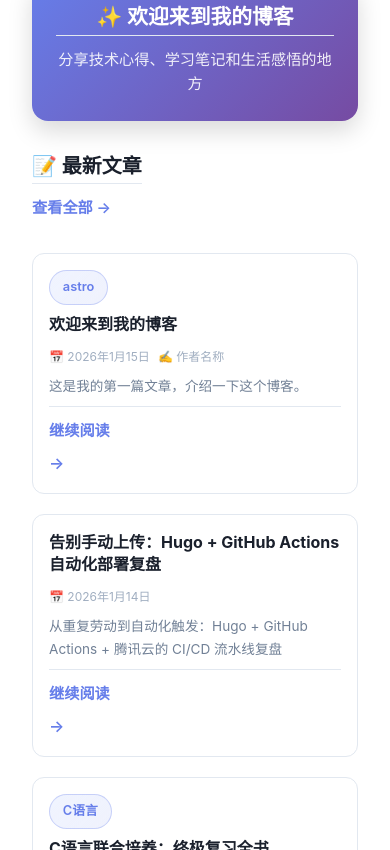
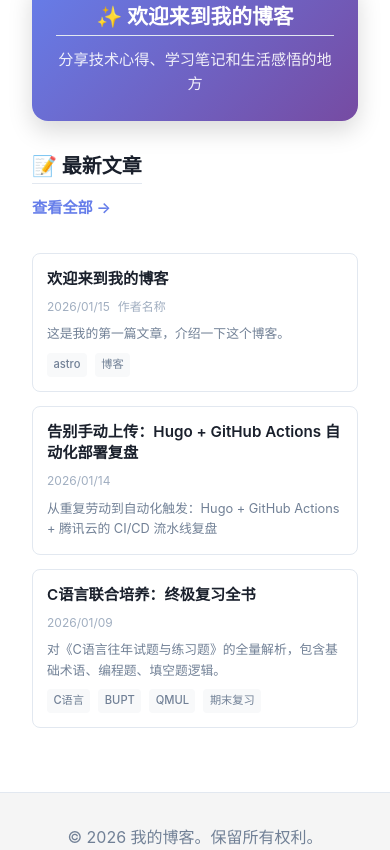
Before and after one commit to Jinchen-Yang/Cloudlay-a-theme-of-Astro, an Astro site: page / in a window 390 px wide. Shown: the part 1150-2000 px from the top of the page. Built offline with nearby package versions, Linux system fonts and the light colour scheme; Astro itself is replaced by a stand-in of ours; some packages are replaced by stand-ins of ours.

```diff
--- a/src/components/AuthorCard.astro
+++ b/src/components/AuthorCard.astro
@@ -165,6 +165,7 @@ const {
     width: 100%;
     height: 100%;
     object-fit: cover;
+    object-position: top;
     transition: transform 0.3s ease;
   }
 
--- /dev/null
+++ b/src/components/VvhanPostCard.astro
@@ -0,0 +1,235 @@
+---
+interface Props {
+  title: string;
+  description?: string;
+  slug: string;
+  date?: Date;
+  author?: string;
+  tags?: string[];
+  excerpt?: string;
+}
+
+const {
+  title,
+  description,
+  slug,
+  date,
+  author,
+  tags = []
+} = Astro.props;
+
+const excerpt = description;
+---
+
+<article class="vvhan-post-card">
+  <a href={`/blog/${slug}`} class="vvhan-post-link">
+    <div class="vvhan-post-inner">
+      <!-- 文章标题 -->
+      <h3 class="vvhan-post-title">{title}</h3>
+
+      <!-- 文章元信息 -->
+      <div class="vvhan-post-meta">
+        {date && (
+          <time class="vvhan-post-date" datetime={date.toISOString()}>
+            {date.toLocaleDateString('zh-CN', {
+              year: 'numeric',
+              month: '2-digit',
+              day: '2-digit'
+            })}
+          </time>
+        )}
+        {author && (
+          <span class="vvhan-post-author">{author}</span>
+        )}
+      </div>
+
+      <!-- 文章描述/摘要 -->
+      {excerpt && (
+        <p class="vvhan-post-excerpt">{excerpt}</p>
+      )}
+
+      <!-- 文章标签 -->
+      {tags && tags.length > 0 && (
+        <div class="vvhan-post-tags">
+          {tags.map((tag) => (
+            <span class="vvhan-post-tag">{tag}</span>
+          ))}
+        </div>
+      )}
+    </div>
+  </a>
+</article>
+
+<style>
+  /* 文章卡片 - 长方形简洁风格 */
+  .vvhan-post-card {
+    background: var(--color-bg, #ffffff);
+    border: 1px solid var(--color-border);
+    border-radius: 8px;
+    transition: all 0.2s ease;
+    overflow: hidden;
+    height: 100%;
+    display: flex;
+    flex-direction: column;
+  }
+
+  .vvhan-post-card:hover {
+    border-color: var(--color-primary);
+    box-shadow: 0 4px 12px rgba(0, 0, 0, 0.1);
+    transform: translateY(-2px);
+  }
+
+  .vvhan-post-link {
+    text-decoration: none;
+    color: inherit;
+    display: block;
+    height: 100%;
+  }
+
+  .vvhan-post-inner {
+    padding: 1.25rem;
+    display: flex;
+    flex-direction: column;
+    gap: 0.75rem;
+    height: 100%;
+  }
+
+  /* 文章标题 */
+  .vvhan-post-title {
+    font-size: 1.1rem;
+    font-weight: 600;
+    color: var(--color-text-primary);
+    margin: 0;
+    line-height: 1.4;
+    transition: color 0.2s ease;
+    display: -webkit-box;
+    -webkit-line-clamp: 2;
+    -webkit-box-orient: vertical;
+    overflow: hidden;
+  }
+
+  .vvhan-post-card:hover .vvhan-post-title {
+    color: var(--color-primary);
+  }
+
+  /* 文章元信息 */
+  .vvhan-post-meta {
+    display: flex;
+    gap: 1rem;
+    font-size: 0.8rem;
+    color: var(--color-text-muted);
+    flex-wrap: wrap;
+    align-items: center;
+  }
+
+  .vvhan-post-date,
+  .vvhan-post-author {
+    display: inline-flex;
+    align-items: center;
+    gap: 0.3rem;
+  }
+
+  /* 文章摘要 */
+  .vvhan-post-excerpt {
+    color: var(--color-text-secondary);
+    line-height: 1.6;
+    margin: 0;
+    font-size: 0.9rem;
+    display: -webkit-box;
+    -webkit-line-clamp: 3;
+    -webkit-box-orient: vertical;
+    overflow: hidden;
+    flex: 1;
+  }
+
+  /* 文章标签 */
+  .vvhan-post-tags {
+    display: flex;
+    gap: 0.5rem;
+    flex-wrap: wrap;
+    margin-top: auto;
+  }
+
+  .vvhan-post-tag {
+    display: inline-block;
+    background: var(--color-bg-secondary);
+    color: var(--color-text-secondary);
+    padding: 0.25rem 0.5rem;
+    border-radius: 4px;
+    font-size: 0.75rem;
+    font-weight: 500;
+    transition: all 0.2s ease;
+  }
+
+  .vvhan-post-card:hover .vvhan-post-tag {
+    background: var(--color-primary-light);
+    color: var(--color-primary);
+  }
+
+  /* 深色模式 */
+  @media (prefers-color-scheme: dark) {
+    .vvhan-post-card {
+      background: var(--color-bg-secondary);
+      border-color: var(--color-border);
+    }
+
+    .vvhan-post-title {
+      color: var(--color-text-primary);
+    }
+
+    .vvhan-post-excerpt {
+      color: var(--color-text-secondary);
+    }
+
+    .vvhan-post-tag {
+      background: var(--color-bg);
+      color: var(--color-text-secondary);
+    }
+
+    .vvhan-post-card:hover .vvhan-post-tag {
+      background: rgba(102, 126, 234, 0.1);
+      color: var(--color-primary);
+    }
+  }
+
+  /* 响应式设计 */
+  @media (max-width: 768px) {
+    .vvhan-post-inner {
+      padding: 1rem;
+      gap: 0.5rem;
+    }
+
+    .vvhan-post-title {
+      font-size: 1rem;
+    }
+
+    .vvhan-post-excerpt {
+      font-size: 0.85rem;
+      -webkit-line-clamp: 2;
+    }
+
+    .vvhan-post-meta {
+      font-size: 0.75rem;
+      gap: 0.5rem;
+    }
+
+    .vvhan-post-tag {
+      font-size: 0.7rem;
+      padding: 0.2rem 0.4rem;
+    }
+  }
+
+  @media (max-width: 480px) {
+    .vvhan-post-inner {
+      padding: 0.875rem;
+    }
+
+    .vvhan-post-title {
+      font-size: 0.95rem;
+    }
+
+    .vvhan-post-excerpt {
+      font-size: 0.8rem;
+    }
+  }
+</style>
--- a/src/pages/index.astro
+++ b/src/pages/index.astro
@@ -1,7 +1,7 @@
 ---
 import BaseLayout from '../layouts/BaseLayout.astro';
 import AuthorCard from '../components/AuthorCard.astro';
-import PostCard from '../components/PostCard.astro';
+import VvhanPostCard from '../components/VvhanPostCard.astro';
 import { getSortedBlogPosts, getStats } from '../utils/content';
 
 // 获取博客文章并按日期排序
@@ -68,7 +68,7 @@ const stats = await getStats();
             </div>
           ) : (
             posts.map((post) => (
-              <PostCard
+              <VvhanPostCard
                 title={post.data.title}
                 description={post.data.description}
                 slug={post.slug}
@@ -219,11 +219,11 @@ const stats = await getStats();
       transform: translateX(4px);
     }
 
-    /* 文章容器 */
+    /* 文章容器 - 长方形卡片网格布局 */
     .posts-container {
-      display: flex;
-      flex-direction: column;
-      gap: 1.25rem;
+      display: grid;
+      grid-template-columns: repeat(auto-fill, minmax(320px, 1fr));
+      gap: 1.5rem;
     }
 
     /* 空状态 */
@@ -267,6 +267,11 @@ const stats = await getStats();
       .section-title {
         font-size: 1.5rem;
       }
+
+      .posts-container {
+        grid-template-columns: repeat(auto-fill, minmax(280px, 1fr));
+        gap: 1.25rem;
+      }
     }
 
     /* iPad 竖屏 (768px - 769px) */
@@ -303,6 +308,11 @@ const stats = await getStats();
         align-items: flex-start;
         gap: 0.75rem;
       }
+
+      .posts-container {
+        grid-template-columns: repeat(auto-fill, minmax(260px, 1fr));
+        gap: 1rem;
+      }
     }
 
     /* 手机端 (小于 480px) */
@@ -327,6 +337,11 @@ const stats = await getStats();
 
       .section-title {
         font-size: 1.25rem;
+      }
+
+      .posts-container {
+        grid-template-columns: 1fr;
+        gap: 0.875rem;
       }
     }
 
```
Also changed, not shown: public/avatar.jpg (added).
